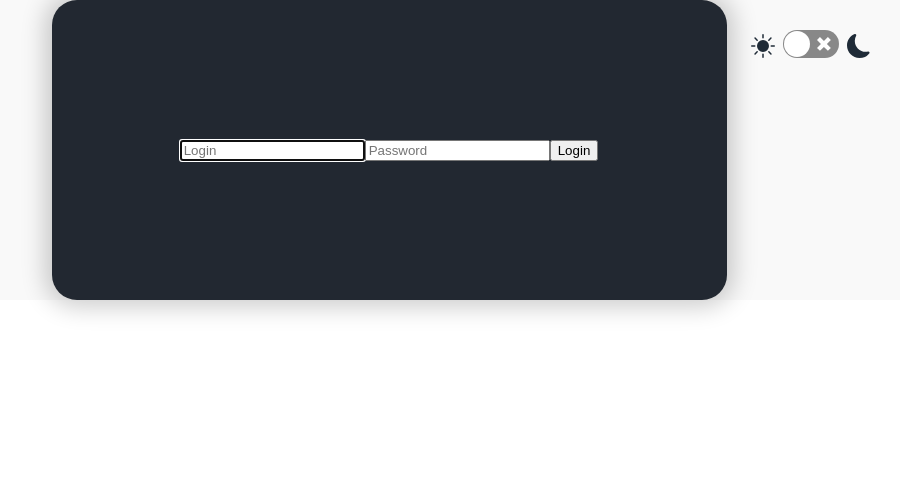
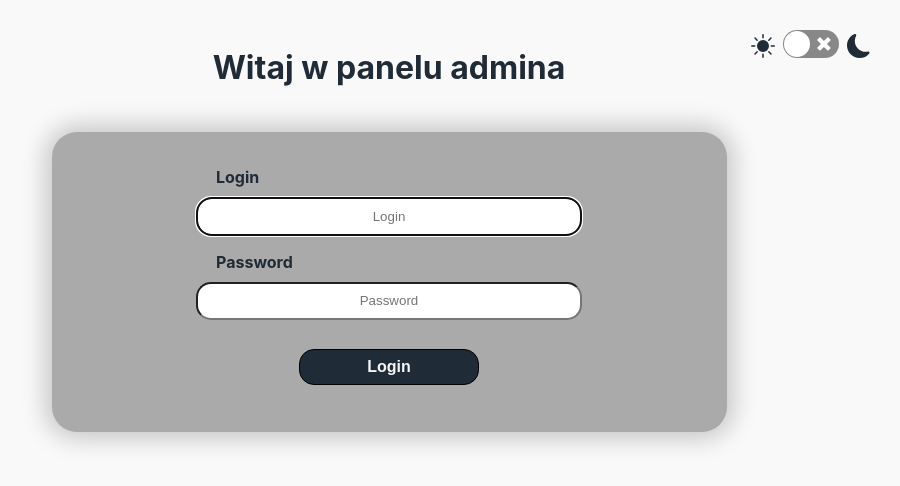
Before and after one commit to pinkjagnie/support-page-bb, a React (Create React App) app: page /admin in a window 1280 px wide. Shown: the top 486 px of the page, without its empty margins (251-1151 px from the left). Built offline with nearby package versions, Linux system fonts and the light colour scheme.

Commit message:
Styled AdminLoginPage for both themes

```diff
--- a/src/components/adminLoginPage.css
+++ b/src/components/adminLoginPage.css
@@ -1,4 +1,15 @@
 .adminLoginSection {
+  width: 100%;
+  height: 100vh;
+}
+
+.adminLoginSection h1 {
+  margin-top: 0;
+  padding: 3rem 0 1.5rem 0;
+  text-align: center;
+}
+
+.adminLoginBox {
   display: flex;
   align-items: center;
   justify-content: center;
@@ -6,14 +17,34 @@
   border-radius: 25px;
   -webkit-box-shadow: 0 0 24px 7px rgba(0, 0, 0, 0.2);
   box-shadow: 0 0 24px 7px rgba(0, 0, 0, 0.2);
-  background-color: #222831;
-  color: whitesmoke;
+  /* background-color: #222831; */
+  /* color: whitesmoke; */
   width: 85%;
   max-width: 675px;
   min-height: 300px;
 }
 
+#light .adminLoginBox {
+  background-color: #aaa;
+}
+
+#dark .adminLoginBox {
+  background-color: #222831;
+}
+
+.control {
+  margin: 1rem auto;
+}
+
+.control label {
+  display: block;
+  margin: 0 0 10px 20px;
+  font-weight: bold;
+  font-size: 1rem;
+}
+
 .adminLoginInput {
+  display: block;
   width: 350px;
   padding: 0.6rem 1rem;
   border-radius: 15px;
@@ -21,11 +52,30 @@
 }
 
 .adminLoginButton {
-  height: 50px;
-  width: 50px;
-  padding: 0.65rem;
-  border: none;
-  background-color: transparent;
+  display: block;
+  width: 180px;
+  margin: 1.8rem auto;
+  padding: 0.5rem 2rem;
+  /* border: 1.5px solid whitesmoke; */
+  border-radius: 15px;
+  background-color: #1f2b37;
   color: whitesmoke;
+  font-size: 1rem;
+  font-weight: bold;
   cursor: pointer;
 }
+
+#light .adminLoginButton {
+  border: 1.5px solid black;
+  /* background-color: #656565; */
+}
+
+#dark .adminLoginButton {
+  border: 1.5px solid whitesmoke;
+  /* background-color: #1f2b37;
+  color: whitesmoke; */
+}
+
+.adminLoginButton:hover {
+  background-color: #656565;
+}
--- a/src/pages/AdminLoginPage.js
+++ b/src/pages/AdminLoginPage.js
@@ -5,11 +5,20 @@ import "../components/adminLoginPage.css";
 const AdminLoginPage = () => {
   return(
     <div className="adminLoginSection">
-    <form className="adminLoginForm">
-      <input type="text" placeholder="Login" required autoFocus className="searchBarInput"/>
-      <input type="text" placeholder="Password" required className="searchBarInput"/>
-      <button className="searchBarButton">Login</button>
-    </form>
+      <h1>Witaj w panelu admina</h1>
+      <div className="adminLoginBox">
+      <form className="adminLoginForm">
+        <div className="control">
+          <label htmlFor="login">Login</label>
+          <input type="text" id="login" placeholder="Login" required autoFocus className="adminLoginInput"/>
+        </div>
+        <div className="control">
+          <label htmlFor="password">Password</label>
+          <input type="text" id="password" placeholder="Password" required className="adminLoginInput"/>
+        </div>
+        <button className="adminLoginButton">Login</button>
+      </form>
+    </div>
   </div>
   )
 };
```
